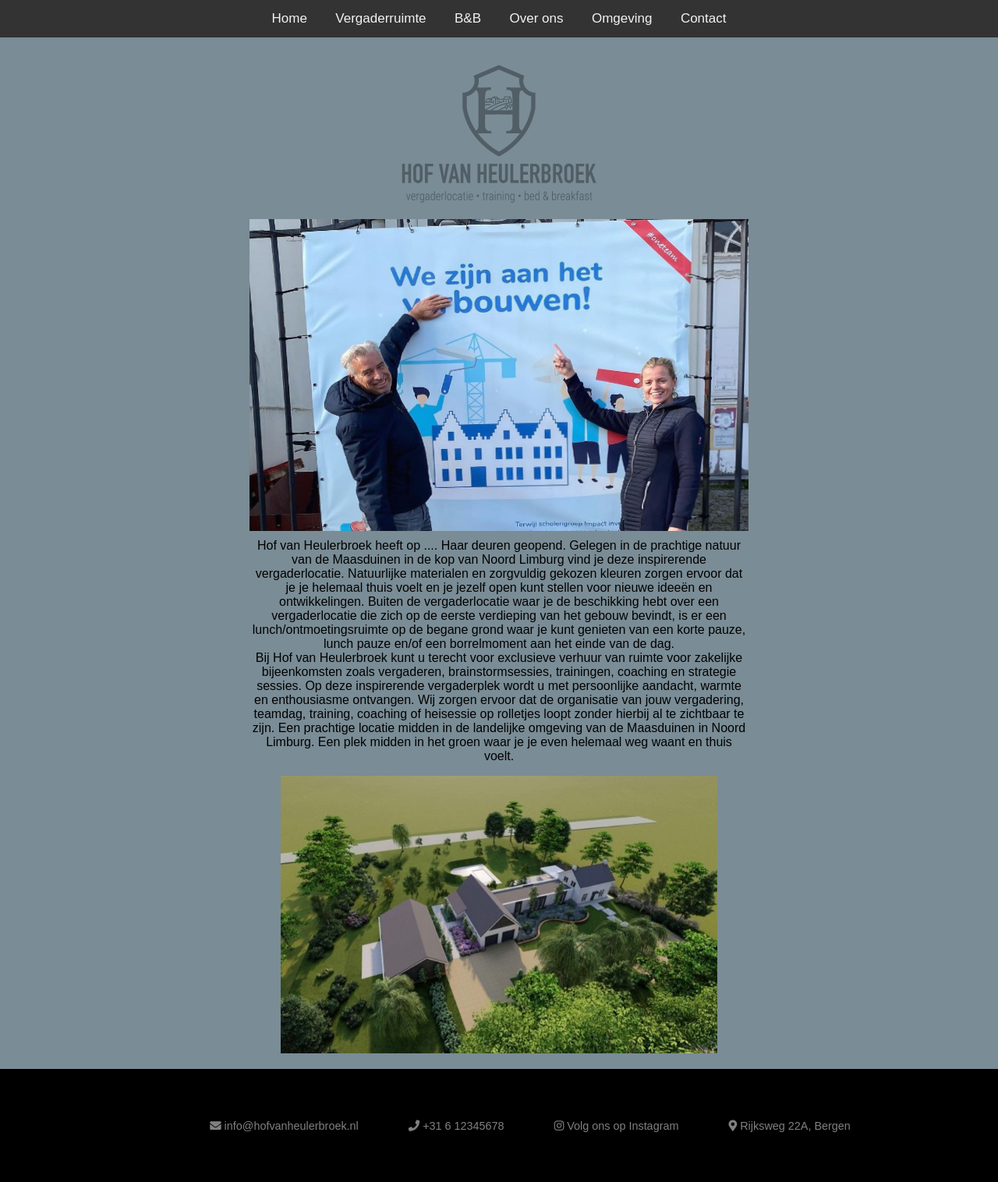
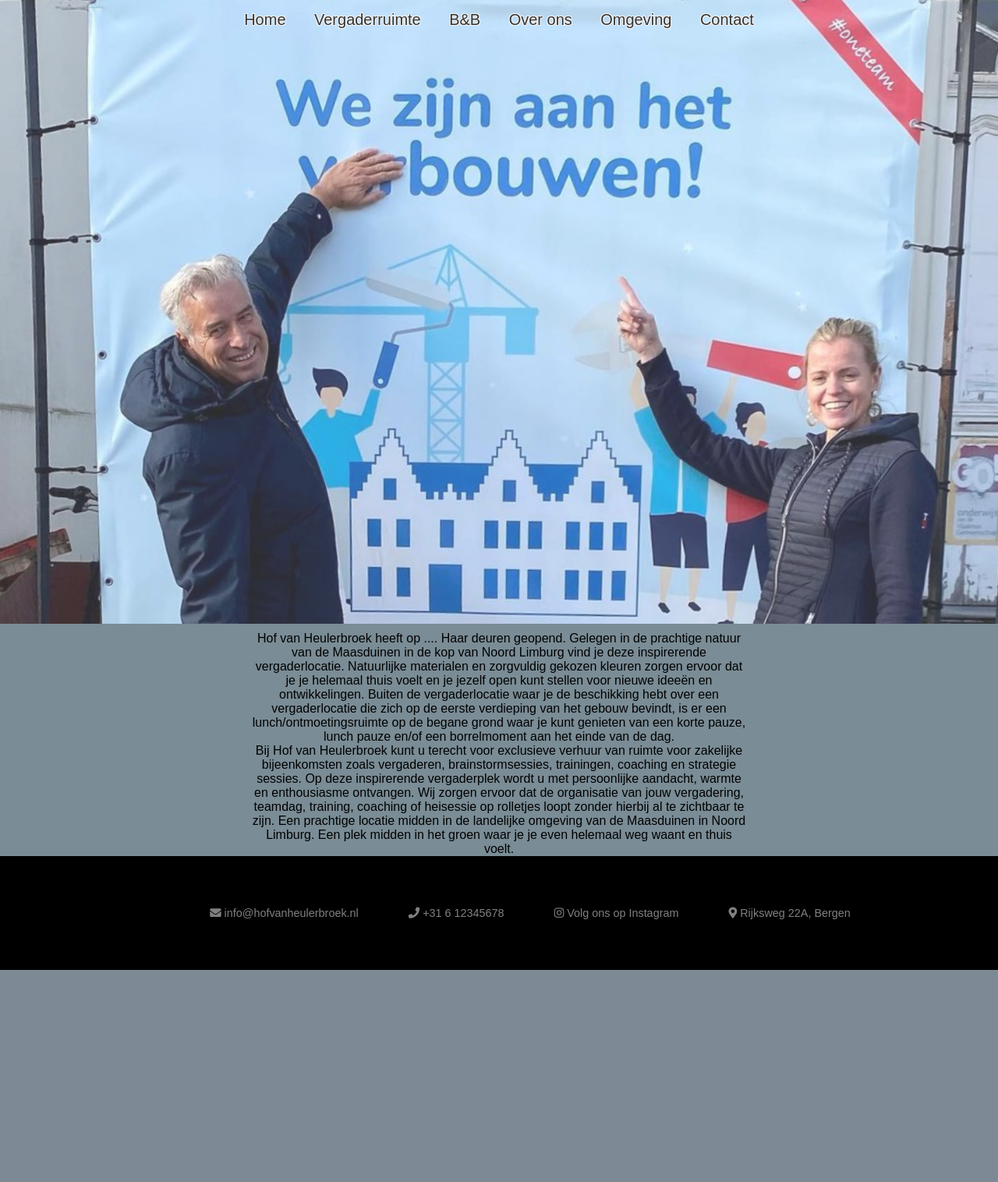
Before and after one commit to MisterJacobz/WebsiteHofVanHeulerbroek, a Django app: page /home in a window 1280 px wide. Shown: the whole page at 78% size. After the commit the page ends 1244 px from the top, so only its background shows below. Run offline with Django 4.2, Linux system fonts and the light colour scheme.

Commit message:
Transparent navbar with changing image background

```diff
--- a/website/blog/static/blog/main.css
+++ b/website/blog/static/blog/main.css
@@ -1,6 +1,6 @@
 .topnav {
   overflow: hidden;
-  background-color: #333;
+  background-color: transparent;
   position: fixed; /* Stick navbar to the top */
   width: 100%; /* Full width */
   top: 0; /* Position it at the top of the page */
@@ -9,16 +9,20 @@
 .topnav a {
   /* float: left; */
   display:inline-block;
-  color: #f2f2f2;
+  color: #333; /* Set the text color to black */
+  text-shadow:
+      -1px -1px 0 #f2f2f2,
+      1px -1px 0 #f2f2f2,
+      -1px 1px 0 #f2f2f2,
+      1px 1px 0 #f2f2f2; /* Apply #f2f2f2 shadow to create the outline */
   text-align: center;
   padding: 14px 16px;
   text-decoration: none;
-  font-size: 17px;
+  font-size: 20px;
 }
 
 .topnav a:hover {
-  background-color: #ddd;
-  color: black;
+  color: #ff0000;
 }
 
 .topnav .icon {
@@ -27,7 +31,7 @@
 
 /*
 When the screen is less than 600 pixels wide, hide all links.
-Show the link that contains should open and close the topnav (.icon)
+Show the icon that should open and close the topnav (.icon)
 */
 @media screen and (max-width: 768px) {
   .topnav a {display: none;}
@@ -42,7 +46,9 @@
 This class makes the topnav look good on small screens (display the links vertically instead of horizontally)
 */
 @media screen and (max-width: 768px) {
-  .topnav.responsive {position: relative;}
+  .topnav.responsive {
+    position: absolute;
+  }
   .topnav.responsive .icon {
     position: absolute;
     right: 0;
@@ -383,3 +389,71 @@
     max-width: 100%; /* Limit image width to 60% of container width */
 }
 }
+
+/* Slowfade fullscreen*/
+.slowFadeFullscreen {
+  display: flex;
+  align-items: flex-start;
+  background: #fff;
+  height: 100vh;
+  overflow: hidden;
+  position: relative;
+  margin-top: -4em;
+  z-index: -1;
+}
+.slowFadeFullscreen .slideFullscreen img {
+  position: absolute;
+  min-width: 100%;
+  min-height: 100%;
+  height: auto;
+  background: #000;
+  -webkit-backface-visibility: hidden;
+          backface-visibility: hidden;
+  opacity: 0;
+  transform: scale(1.5) rotate(15deg);
+  -webkit-animation: slowFadeFullscreen 50s infinite;
+          animation: slowFadeFullscreen 50s infinite;
+}
+.slowFadeFullscreen .slideFullscreen:nth-child(0) img {
+  -webkit-animation-delay: 0s;
+          animation-delay: 0s;
+}
+.slowFadeFullscreen .slideFullscreen:nth-child(1) img {
+  -webkit-animation-delay: 10s;
+          animation-delay: 10s;
+}
+.slowFadeFullscreen .slideFullscreen:nth-child(2) img {
+  -webkit-animation-delay: 20s;
+          animation-delay: 20s;
+}
+.slowFadeFullscreen .slideFullscreen:nth-child(3) img {
+  -webkit-animation-delay: 30s;
+          animation-delay: 30s;
+}
+.slowFadeFullscreen .slideFullscreen:nth-child(4) img {
+  -webkit-animation-delay: 40s;
+          animation-delay: 40s;
+}
+.slowFadeFullscreen .slideFullscreen:nth-child(5) img {
+  -webkit-animation-delay: 50s;
+          animation-delay: 50s;
+}
+
+@keyframes slowFadeFullscreen {
+  25% {
+      opacity: 1;
+      transform: scale(1) rotate(0);
+  }
+  40% {
+      opacity: 0;
+  }
+}
+@-webkit-keyframes slowFadeFullscreen {
+  25% {
+      opacity: 1;
+      transform: scale(1) rotate(0);
+  }
+  /* 40% {
+      opacity: 0;
+  } */
+}
--- a/website/blog/templates/blog/home.html
+++ b/website/blog/templates/blog/home.html
@@ -2,13 +2,13 @@
 {% load static %}
 {% block content%}
 
-            <div class="home-container">
+            <!-- <div class="home-container">
                 <figure>
                     <img class="home-logo" src="{% static 'blog/logo.png' %}" alt="Hof van Heulerbroek logo">
                 </figure>
-            </div>
+            </div> -->
 
-            <div class="slowfade-wrapper">
+            <!-- <div class="slowfade-wrapper">
                 <div class="slides slowFade">
                     <div class="slide">
                         <img src="{% static 'blog/sfeer_impressie_vanaf_tuin.jpg' %}" alt="img"/>
@@ -29,7 +29,7 @@
                         <img src="{% static 'blog/we_are_building.jpg' %}" alt="img"/>
                     </div>
                 </div>
-            </div>
+            </div> -->
 
             <!-- <div class="home-container">
                 <div class="home-page-slideshow">
@@ -46,6 +46,27 @@
                     <img src="{% static 'blog/we_are_building.jpeg' %}" alt="We zijn aan het bouwen">
                 </div>
             </div> -->
+
+            <div class="slides slowFadeFullscreen">
+                <div class="slideFullscreen">
+                    <img src="{% static 'blog/sfeer_impressie_vanaf_tuin.jpg' %}" alt="img"/>
+                </div>
+                <div class="slideFullscreen">
+                    <img src="{% static 'blog/bed_and_breakfast_scetch.jpg' %}" alt="img"/>
+                </div>
+                <div class="slideFullscreen">
+                    <img src="{% static 'blog/vanaf_rijksweg.jpg' %}" alt="img"/>
+                </div>
+                <div class="slideFullscreen">
+                    <img src="{% static 'blog/up_front_view_scetch.jpg' %}" alt="img"/>
+                </div>
+                <div class="slideFullscreen">
+                    <img src="{% static 'blog/steiger_afbreken.jpg' %}" alt="img"/>
+                </div>
+                <div class="slideFullscreen">
+                    <img src="{% static 'blog/we_are_building.jpg' %}" alt="img"/>
+                </div>
+            </div>
 
             <div class="centered-text">
                 Hof van Heulerbroek heeft op .... Haar deuren geopend. Gelegen in de prachtige natuur van de
@@ -68,7 +89,7 @@
             </div>
 
 
-            <div class="home-container">
+            <!-- <div class="home-container">
                 <div class="video-container">
                     <figure>
                         <img class="home-img" src="{% static 'blog/hofvanheulerbroek.jpg' %}" alt="Hof van Heulerbroek accomodatie">
@@ -89,7 +110,7 @@
 
                 setInterval(showNextImage, 10000); // Change image every 10 seconds
                 });
-            </script>
+            </script> -->
 
 
 {% endblock content%}
--- a/website/blog/views.py
+++ b/website/blog/views.py
@@ -85,12 +85,12 @@
 
 def omgeving(request):
     context = {
-        'posts': posts
+        # 'posts': posts
     }
     return render(request, 'blog/omgeving.html', context)
 
 def contact(request):
     context = {
-        'posts': posts
+        # 'posts': posts
     }
     return render(request, 'blog/contact.html', context)
```
